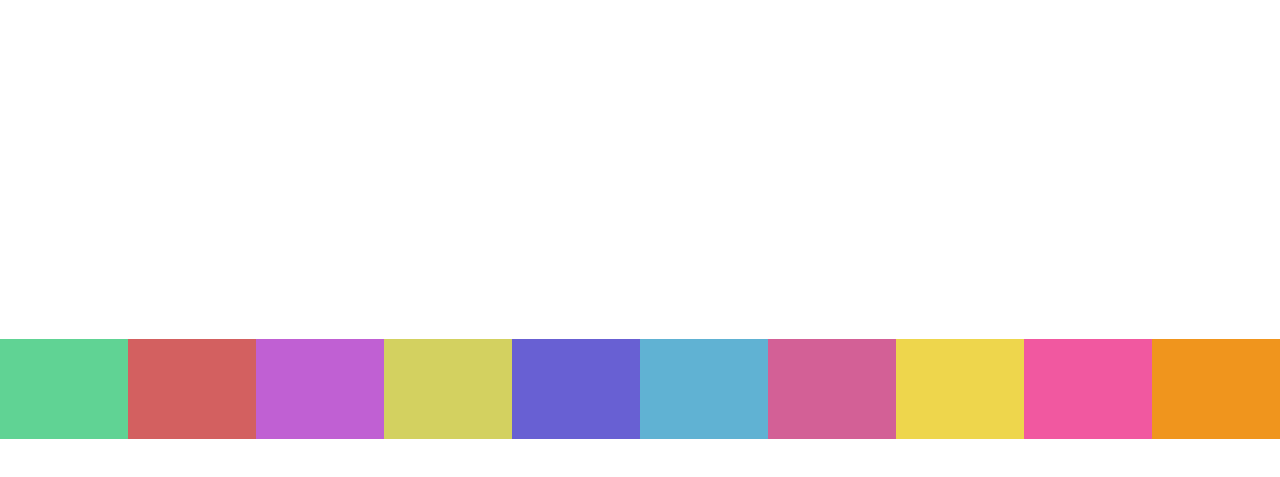
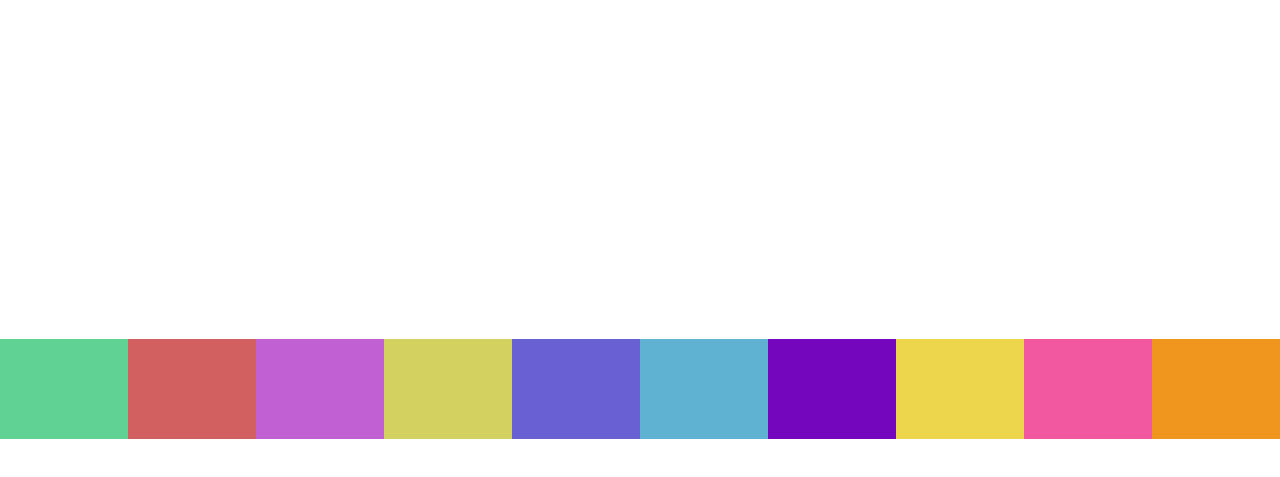
Before and after one commit to stephcwynn/MusicApp, a plain HTML site: page index.html in a window 1280 px wide. Shown: the part 271-748 px from the top of the page. Drawn offline with Linux system fonts and the light colour scheme.

Commit message:
updating colors

```diff
--- a/style.css
+++ b/style.css
@@ -50,7 +50,7 @@ header p {
     background: #60b2d3;
 }
 .pad7 {
-    background:  #d36096;
+    background:  #7406bd;
 }
 .pad8 {
     background:  #eed64c;
```
